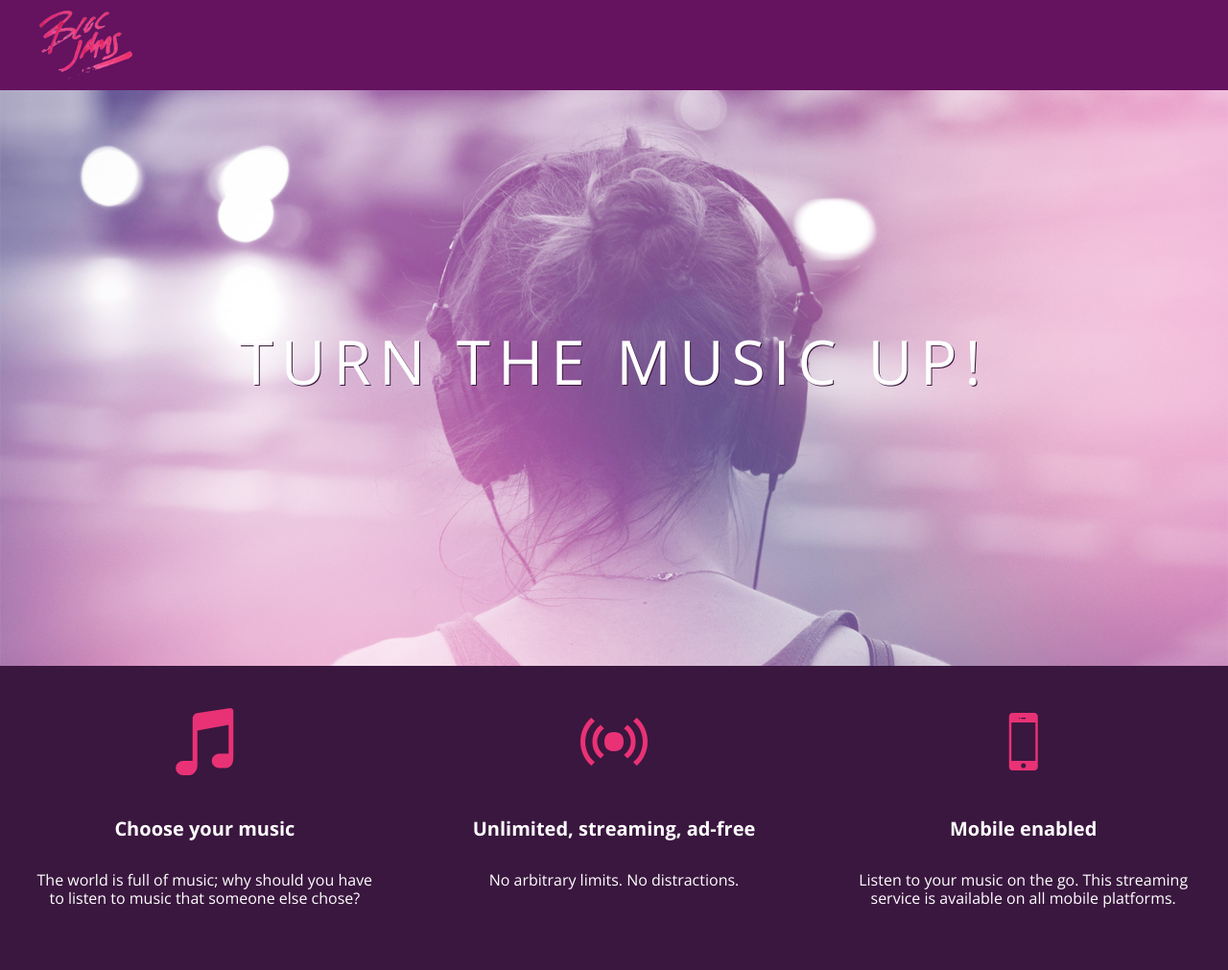
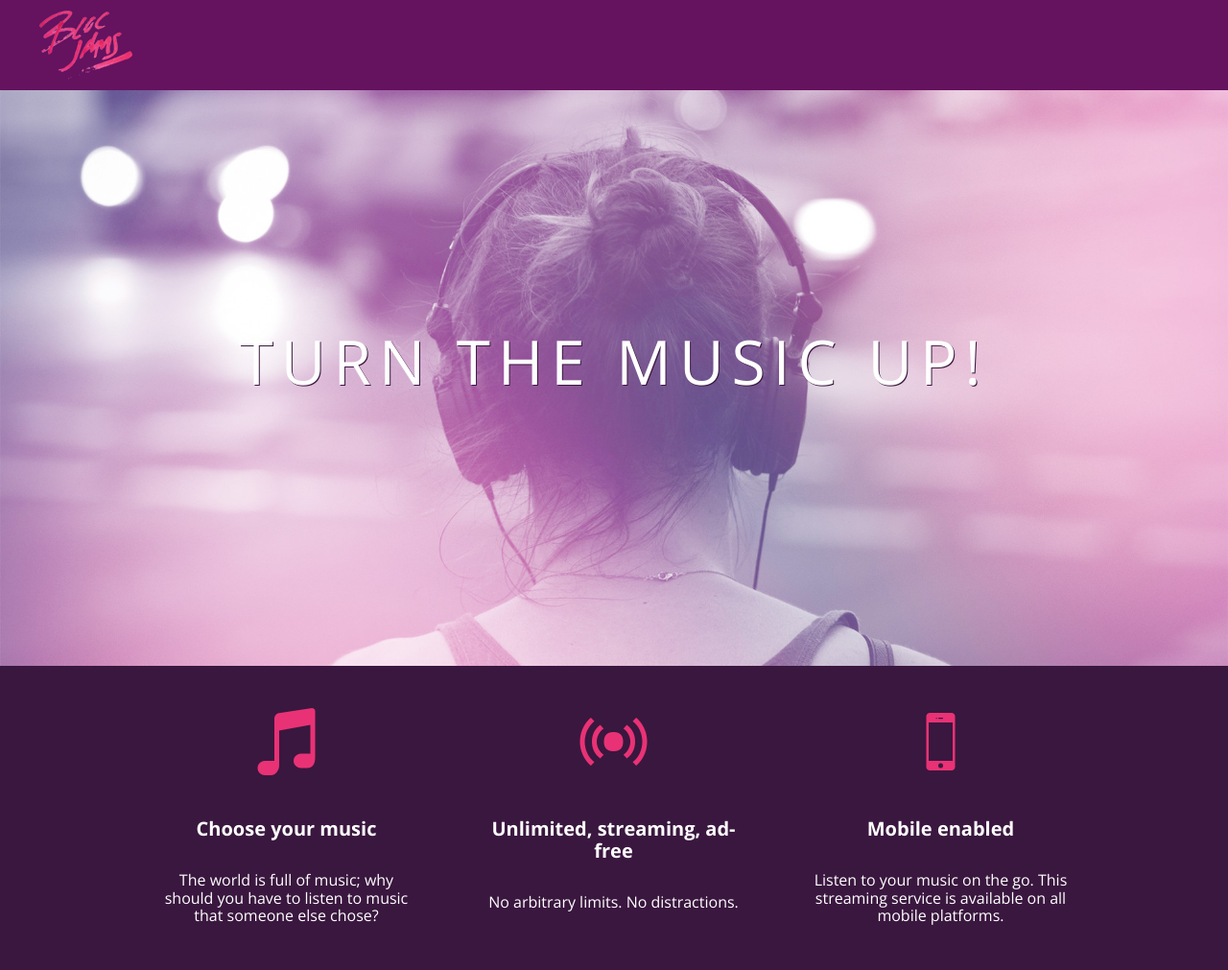
Before and after one commit to nykimberly/whole-latte-music, a PHP site: page / in a window 1280 px wide. Shown: the whole page at 96% size. Before the commit the page ends 946 px from the top, so only its background shows below. Run offline with PHP 8.4, Linux system fonts and the light colour scheme.

Commit message:
checkpoint-4-responsiveness: completed

```diff
--- a/index.html
+++ b/index.html
@@ -10,6 +10,9 @@
         <!-- title tag is required to ensure that HTML renders in all browsers. Is what shows up in the browser tab. -->
         <title> Bloc Jams </title>
 
+        <!-- Viewport is a virtual window that contains the browser's content. Since it is a meta tag, it belongs under the head tag. -->
+        <meta name="viewport" content="width=device-width, initial-scale=1">
+
         <!-- A remotely hosted CSS file that includes the fonts we will use on the homepage. -->
         <link rel="stylesheet" type="text/css" href="http://fonts.googleapis.com/css?family=Open+Sans:400,800,600,700,300">
 
@@ -19,11 +22,12 @@
         <!-- CSS file that makes browsers render all elements more consistently and in line with modern standards." -->
         <link rel="stylesheet" type="text/css" href="styles/normalize.css">
 
-        <!-- Links to our custom stylesheet. -->
+        <!-- Links to our main.css stylesheet. -->
         <link rel="stylesheet" type="text/css" href="styles/main.css">
 
-        <!-- Links to our selected 'Open Sans' google font. -->
-        <link href="https://fonts.googleapis.com/css?family=Open+Sans" rel="stylesheet">
+        <!-- Links to our landing.css stylesheet. -->
+        <link rel="stylesheet" type="text/css" href="styles/landing.css">
+
     </head>
 
     <!-- contains the content displayable by the browser-->
@@ -41,24 +45,25 @@
             <h1 class="hero-title"> Turn the music up! </h1>
         </section>
 
-        <!-- selling points -->
-        <section class="selling-points">
+        <!-- selling points, uses container class we developed in main.css -->
+        <section class="selling-points container">
 
-            <div class="point">
+            <!-- width is now applied via the container and column classes -->
+            <div class="point column third">
                 <!-- add icon elements provided by the Ionicons font library -->
                 <span class="ion-music-note"></span>
                 <h5 class="point-title"> Choose your music </h5>
                 <p class = "point-description"> The world is full of music; why should you have to listen to music that someone else chose? </p>
             </div>
 
-            <div class="point">
+            <div class="point column third">
                 <!-- add icon elements provided by the Ionicons font library -->
                 <span class="ion-radio-waves"></span>
                 <h5 class="point-title"> Unlimited, streaming, ad-free </h5>
                 <p class = "point-description"> No arbitrary limits. No distractions. </p>
             </div>
 
-            <div class="point">
+            <div class="point column third">
                 <!-- add icon elements provided by the Ionicons font library -->
                 <span class="ion-iphone"></span>
                 <h5 class="point-title"> Mobile enabled </h5>
--- a/styles/main.css
+++ b/styles/main.css
@@ -1,3 +1,47 @@
+/* main.css should be used for global tyles. It is good practice to organize styles into multiple files, each with a specific purpose */
+
+*, *::before, *::after {                    /* '*' is a universal selector. :before and :after create pseudo elements for first and last child */
+    -moz-box-sizing: border-box;
+    -webkit-box-sizing: border-box;
+    box-sizing: border-box;
+}
+
+ .container {
+     margin: 0 auto;                        /* horizontal centering */
+     max-width: 64rem;                      /* ensures that even in wide screen mode, the integrity of design (cell width) is maintained */
+ }
+
+ @media (min-width: 640px) {                /* Medium and small screens: 640px, such as for smaller tablets and bigger phones */
+     html {font-size: 112%;}                /* Since rem is based on default browser font, around 16px, we want 100%+ for better legibility */
+
+     .column {                              /* making a grid system */
+         float: left;                       /* ensures that every element with the volumn class to stick to the left */
+         padding-left: 1rem;                /* add padding to keep some aesthetic space between grid elements */
+         padding-right: 1rem;
+     }
+     .column.full { width: 100%; }
+     .column.two-thirds { width: 66.7%; }
+     .column.half { width: 50%; }
+     .column.third { width: 33.3%; }
+     .column.fourth { width: 25%; }
+     .column.flow-opposite { float: right; }
+ }
+
+ @media (min-width: 1024px) {               /* Large screens: 1024px, such as for laptops and tablets */
+     html {font-size: 120%;}                /* Since rem is based on default browser font, around 16px, we want 100%+ for better legibility */
+
+     .column {                              /* making a grid system */
+         float: left;                       /* ensures that every element with the volumn class to stick to the left */
+         padding-left: 1rem;                /* add padding to keep some aesthetic space between grid elements */
+         padding-right: 1rem;
+     }
+     .column.full { width: 100%; }
+     .column.two-thirds { width: 66.7%; }
+     .column.half { width: 50%; }
+     .column.third { width: 33.3%; }
+     .column.fourth { width: 25%; }
+     .column.flow-opposite { float: right; }
+ }
 
 html {
     height: 100%;                           /* html to take up 100% of browser window */
@@ -10,69 +54,12 @@ body {
     min-height: 100%;                       /* says the height of the must be at minimum 100% of the browser window */
 }
 
-body.landing {                              /* body element with landing class */
-    background-color: rgb(58,23,63);        /* sets the background color to about purple if image doesn't show up */
-}
-
 .navbar {
     padding: 0.5rem;                        /* provides 1/2 of a root em (width of letter m) space inside navbar */
     background-color: rgb(101,18,95);
 }
 
-.navbar .logo {                             /* under navbar class is nested class element .logo (descendant selector) */
+.navbar > .logo {                           /* under navbar class is nested class element .logo (descendant selector) */
     position: relative;                     /* with relative you do have access to offset properties */
     left: 2rem;                             /* indents flow 2 root em's from the left */
 }
-
- .hero-content {
-     position: relative;
-     min-height: 600px;                     /* hero content element must be _at least_ 600 pixels */
-     background-image: url(../assets/images/bloc_jams_bg.jpg);
-     background-repeat: no-repeat;
-     background-position: center center;
-     background-size: cover;                /* scales the image so the background is always covered by the image. */
- }
-
- .hero-content .hero-title {
-     position: absolute;                    /* an absolutely positioned element is removed from the normal flow. */
-     top: 40%;                              /* places title 40% of the way from the top */
-     -webkit-transform: translateY(-50%);   /* center Y transform vendor prefix for webkit-based browser */
-     -moz-transform: translateY(-50%);      /* center Y transform vendor prefix for mozilla-based browser */
-     -ms-transform: translateY(-50%);       /* center Y transform vendor prefix for MS-based browser */
-     transform: translateY(-50%);           /* center Y transform (not officially adopted into CSS3 spec) */
-     width: 100%;                           /* makes sure the title inhabits the full width of its container */
-     text-align: center;                    /* aligns text in the horizontal center of the element */
-     font-size: 4rem;                       /* specifies the size of the font in root em units */
-     font-weight: 300;                      /* makes the font thinner or lighter weight */
-     text-transform: uppercase;             /* transforms the text to be all uppercase lettering */
-     letter-spacing: 0.5rem;                /* puts 0.5 root ems worth of space between each letter */
-     text-shadow: 1px 1px 0px rgb(58,23,63); /* creates a shadow underneath the text for readability over the image */
- }
-
- .selling-points {
-     position: relative;
-     display: table;                        /* displays selling points in a table, cells later specified */
-     width: 100%;
-     -webkit-box-sizing: border-box;
-     -moz-box-sizing: border-box;
-     box-sizing: border-box;                /* */
- }
-
- .point {
-     display: table-cell;
-     position: relative;
-     width: 33.3%;
-     padding: 2rem;
-     text-align: center;
- }
-
- .point .point-title {
-     font-size: 1.25rem;
- }
-
- .ion-music-note,
- .ion-radio-waves,
- .ion-iphone {
-     color: rgb(233,50,117);
-     font-size: 5rem;
- }
```
Also changed, not shown: styles/landing.css (added, +51 -0 lines).
